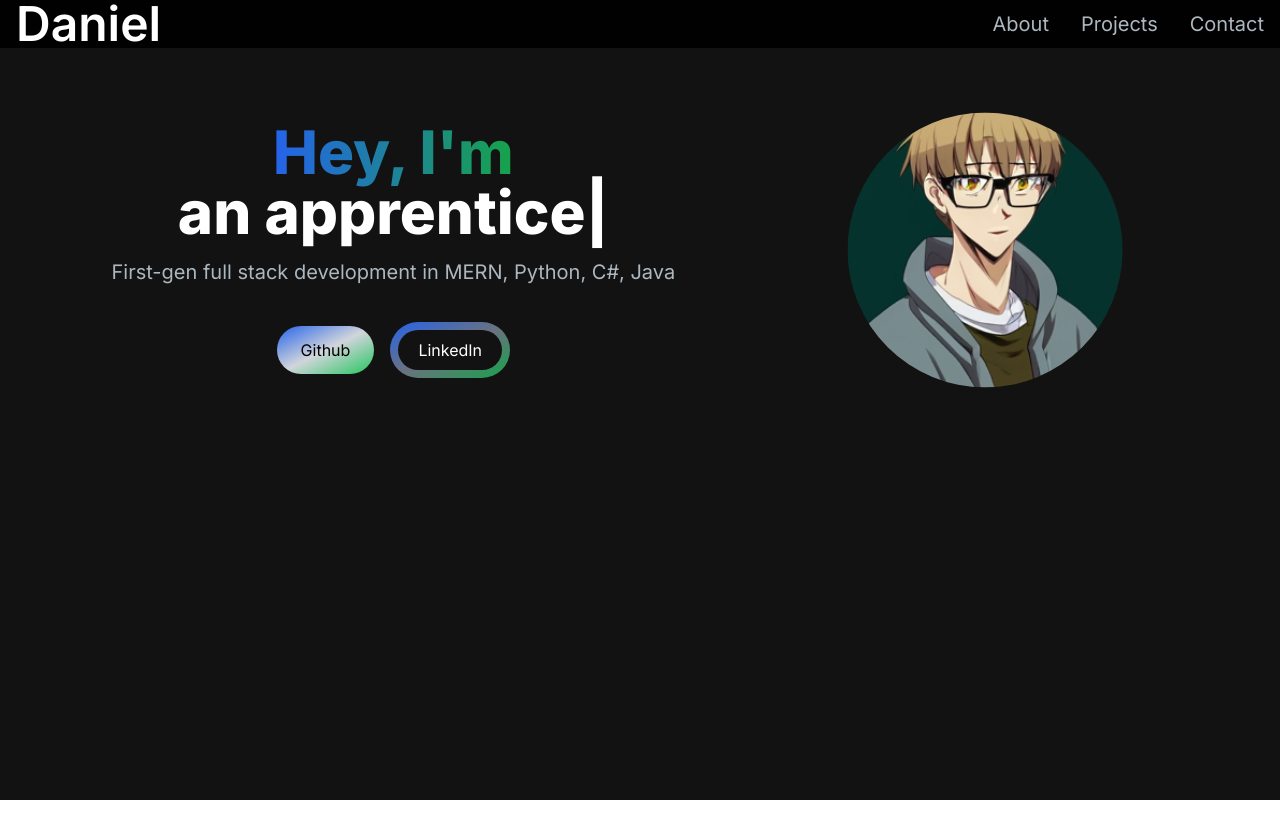
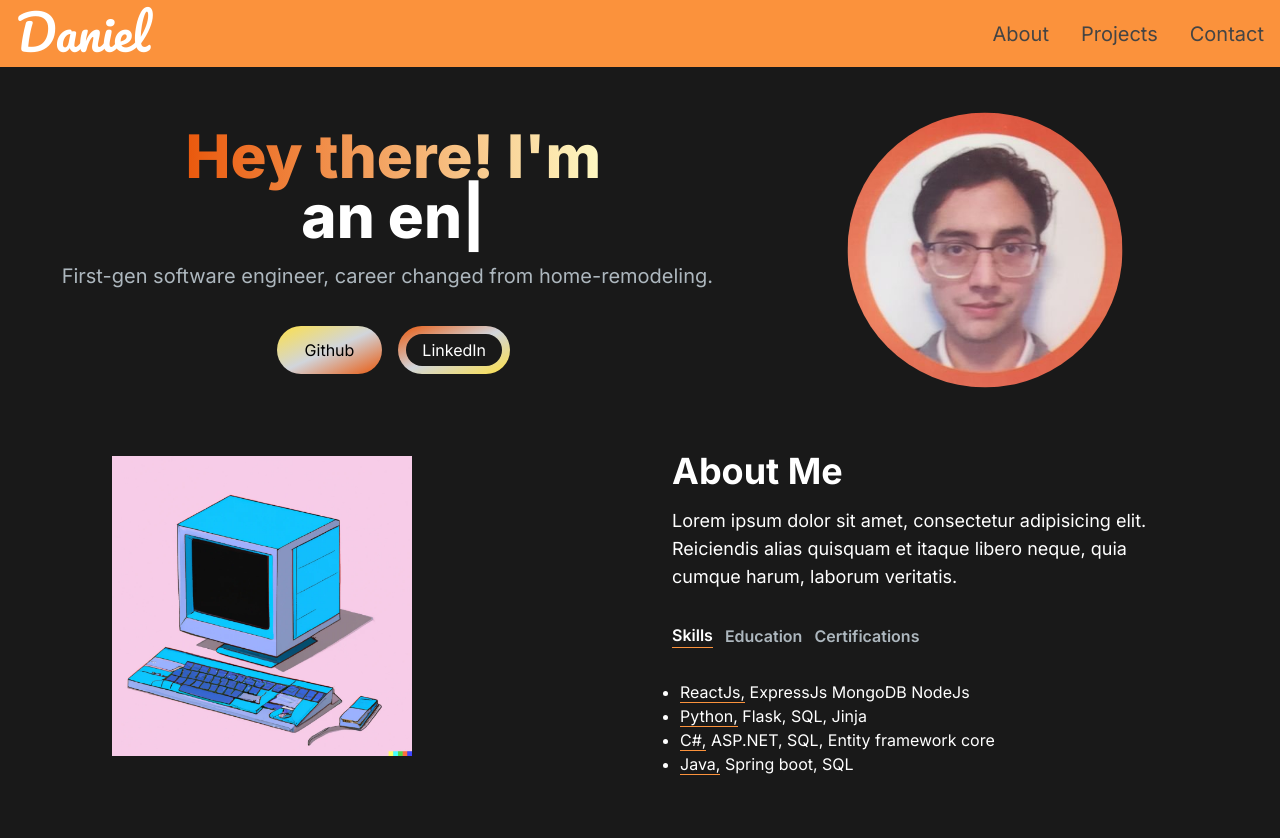
Before and after one commit to daniel-mar/portfolio-website, a Next.js app: page / in a window 1280 px wide. Shown: the top 838 px of the page. Before the commit the page ends 800 px from the top, so only its background shows below. Built offline with nearby package versions, Linux system fonts and the light colour scheme.

Commit message:
aboutme component, styling custom fonts, interactive sections (tabbuttons component), new images, new title, menuoverlay component, projectsection component file

```diff
--- /dev/null
+++ b/src/app/components/AboutSection.jsx
@@ -0,0 +1,89 @@
+'use client';
+import React, { useTransition, useState } from 'react';
+import Image from 'next/image';
+import TabButton from './TabButton';
+
+const TAB_DATA = [
+    {
+        title: "Skills",
+        id: "skills",
+        content: (
+            <ul className='list-disc pl-2'>
+                <li><span className='border-b border-orange-400'>ReactJs,</span> ExpressJs MongoDB NodeJs</li>
+                <li><span className='border-b border-orange-400'>Python,</span> Flask, SQL, Jinja</li>
+                <li><span className='border-b border-orange-400'>C#,</span> ASP.NET, SQL, Entity framework core</li>
+                <li><span className='border-b border-orange-400'>Java,</span> Spring boot, SQL</li>
+            </ul>
+        )
+    },
+    {
+        title: "Education",
+        id: "education",
+        content: (
+            <ul className='list-disc pl-2'>
+                <li>Coding Dojo</li>
+                <li>Hackbright Academy</li>
+                <li>A.A.s in Information Technology</li>
+            </ul>
+        )
+    },
+    {
+        title: "Certifications",
+        id: "certifications",
+        content: (
+            <ul className='list-disc pl-2'>
+                <li>Google Professional Data Analytics</li>
+                <li>DOL Apprenticeship at Microsoft</li>
+            </ul>
+        )
+    },
+]
+
+const AboutSection = () => {
+
+    const [tab, setTab] = useState("skills");
+    const [isPending, startTransition] = useTransition();
+
+    const handleTabChange = (id) => {
+        startTransition(() => {
+            setTab(id);
+        });
+    };
+
+  return (
+    <section className='text-white'>
+        <div className='md:grid md:grid-cols-2 gap-8 items-center py-8 px-4 xl:gap-16 sm:py-16 xl:px-16'>
+            <Image className='mb-4' src="/images/about-computer.jpg" width={300} height={300} />
+            <div className='mt-4 md:mt-0 text-left flex flex-col h-full justify-start'>
+                <h2 className='text-4xl font-bold text-white mb-4'>About Me</h2>
+                <p className='text-base lg:text-lg'>Lorem ipsum dolor sit amet, consectetur adipisicing elit. Reiciendis alias quisquam et itaque libero neque, quia cumque harum, laborum veritatis.</p>
+                <div className='flex flex-row mt-8'>
+                    <TabButton
+                        selectTab={() => handleTabChange("skills")}
+                        active={tab === "skills"}>
+                        {" "}
+                        Skills{" "}
+                    </TabButton>
+                    <TabButton
+                        selectTab={() => handleTabChange("education")}
+                        active={tab === "education"}>
+                        {" "}
+                        Education{" "}
+                    </TabButton>
+                    <TabButton
+                        selectTab={() => handleTabChange("certifications")}
+                        active={tab === "certifications"}>
+                        {" "}
+                        Certifications{" "}
+                    </TabButton>
+                </div>
+                <div className='mt-8'>
+                    {TAB_DATA.find((t) => t.id === tab).content}
+                </div>
+            </div>
+        </div>
+    </section>
+  )
+}
+
+export default AboutSection
--- a/src/app/components/HeroSection.jsx
+++ b/src/app/components/HeroSection.jsx
@@ -10,40 +10,38 @@ const HeroSection = () => {
         <div className="grid grid-cols-1 sm:grid-cols-12">
             <div className="col-span-7 place-self-center text-center">
                 <h1 className="text-white mb-4 text-4xl sm:text-5xl lg:text-6xl font-extrabold">
-                        <span className='text-transparent bg-clip-text bg-gradient-to-r from-blue-600 to-green-600'>Hey, I'm {""}
+                        <span className='text-transparent bg-clip-text bg-gradient-to-r from-orange-600 to-yellow-100'>Hey there! I'm {""}
                         </span>
                         <br></br>
                     <TypeAnimation
                         sequence={[
                             // Same substring at the start will only be typed out once, initially
-                            'Daniel',
+                            'a full stack dev',
                             1000, // wait 1s before replacing "Mice" with "Hamsters"
                             'an engineer',
-                            1000,
-                            'an apprentice',
                             1000,
                             'a tinkerer',
                             1000
                         ]}
                         wrapper="span"
-                        speed={20}
+                        speed={27}
                         repeat={Infinity}
                         />
                 </h1>
-                <p className='text-[#ADB7BE] sm:text-lg mb-6 lg:text-xl'>
-                    First-gen full stack development in MERN, Python, C#, Java
+                <p className='text-[#ADB7BE] sm:text-lg mb-6 lg:text-xl sm:mr-3'>
+                    First-gen software engineer, career changed from home-remodeling.
                 </p>
                 <div>
-                    <button className='px-6 py-3 rounded-full mr-4 w-full sm:w-fit bg-white hover:bg-slate-200 text-black bg-gradient-to-br from-blue-600 via-gray-300 to-green-500'>Github</button>
-                    <button className='px-2 py-2 rounded-full w-full sm:w-fit bg-transparent hover:bg-slate-800 text-white mt-3 bg-gradient-to-br from-blue-600 via-gray-500 to-green-600'>
-                        <span className='block bg-[#121212] hover:bg-slate-800 rounded-full px-5 py-2'>LinkedIn</span>
+                    <button className='px-7 py-3 rounded-full mr-4 w-full sm:w-fit bg-white hover:bg-slate-200 text-black bg-gradient-to-br from-yellow-300 via-gray-300 to-orange-600'>Github</button>
+                    <button className='px-2 py-2 rounded-full w-full sm:w-fit bg-transparent hover:bg-slate-800 text-white mt-3 bg-gradient-to-br from-orange-600 via-gray-300 to-yellow-300'>
+                        <span className='block bg-[#191919] hover:bg-slate-800 rounded-full px-4 py-1'>LinkedIn</span>
                         </button>
                 </div>
             </div>
             <div className="col-span-5 place-self-center mt-4 lg:mt-0">
-                <div className="rounded-full bg-[#181818] w-[250px] h-[250px] lg:w-[275px] lg:h-[275px] relative">
+                <div className="rounded-full bg-[#191919] w-[250px] h-[250px] lg:w-[275px] lg:h-[275px] relative">
                     <Image
-                        src="/images/portrait.png"
+                        src="/images/portfolio-me.jpg"
                         alt="hero image"
                         className="rounded-full absolute transform -translate-x-1/2 -translate-y-1/2 top-1/2 left-1/2"
                         width={300}
--- /dev/null
+++ b/src/app/components/MenuOverlay.jsx
@@ -0,0 +1,18 @@
+import React from 'react'
+import Navlink from './Navlink'
+
+// Menu Overlay for mobile devices
+// Similar to Navlink, as columns.
+const MenuOverlay = ({ links }) => {
+  return (
+    <ul className='flex flex-col py-4 items-center'>
+        {links.map((link, index) => (
+            <li key={index}>
+                <Navlink href={link.path} title={link.title} />
+            </li>
+        ))}
+    </ul>
+  )
+}
+
+export default MenuOverlay
--- a/src/app/components/Navbar.jsx
+++ b/src/app/components/Navbar.jsx
@@ -3,6 +3,9 @@ import React, {useState} from 'react';
 import Link from 'next/link';
 import Navlink from './Navlink';
 import { Bars3Icon, XMarkIcon } from "@heroicons/react/24/solid";
+import MenuOverlay from './MenuOverlay';
+// Google Font
+import { Pacifico } from 'next/font/google';
 
 const navLinks = [
     {
@@ -19,21 +22,27 @@ const navLinks = [
     }
 ]
 
+// Google Font
+const pacifico = Pacifico({
+    weight: '400',
+    subsets: ['latin'],
+})
+
 const Navbar = () => {
     const [navbarOpen, setNavbarOpen] = useState(false);
 
   return (
-    <nav className='fixed top-0 left-0 right-0 z-10 bg-[#000000] bg-opacity-90'>
-        <div className='flex flex-wrap items-center justify-between mx-auto px-4'>
-            <Link href="/" className="text-2xl md:text-5xl text-white font-semibold">Daniel</Link>
+    <nav className='fixed top-0 left-0 right-0 z-10 bg-orange-400 bg-opacity-100'>
+        <div className='flex flex-wrap items-center justify-between mx-auto px-4 py-2'>
+            <Link href="/" className="text-2xl md:text-5xl text-white font-semibold md:hover:drop-shadow-md header-text"><span className={pacifico.className}>Daniel</span></Link>
             <div className="mobile-menu block md:hidden">
                 {
-                    navbarOpen ? (
-                        <button className='flex items-center px-3 py-2 border rounded border-slate-200 text-slate-200 hover:text-white hover:border-white'>
+                    !navbarOpen ? (
+                        <button onClick={() => setNavbarOpen(true)} className='flex items-center px-3 py-2 border rounded border-slate-00 text-slate-200 hover:text-white hover:border-white'>
                             <Bars3Icon className='h-5 w-5' />
                         </button>
                      ) : (
-                        <button className='flex items-center px-3 py-2 border rounded border-slate-200 text-slate-200 hover:text-white hover:border-white'>
+                        <button onClick={() => setNavbarOpen(false)} className='flex items-center px-3 py-2 border rounded border-slate-200 text-slate-200 hover:text-white hover:border-white'>
                             <XMarkIcon className='h-5 w-5' />
 
                         </button>
@@ -52,6 +61,7 @@ const Navbar = () => {
                 </ul>
             </div>
         </div>
+        {navbarOpen ? <MenuOverlay links={navLinks} /> : null }
     </nav>
   )
 };
--- a/src/app/components/Navlink.jsx
+++ b/src/app/components/Navlink.jsx
@@ -2,7 +2,7 @@ import Link from 'next/link';
 
 const Navlink = ({ href, title }) => {
     return (
-        <Link href={href} className='block py-2 pl-3 pr-4 text-[#ADB7BE] sm:text-xl rounded md:p-0 hover:text-white'>
+        <Link href={href} className='block py-2 pl-3 pr-4 text-[#444444] sm:text-xl rounded md:p-0 hover:text-white md:hover:shadow-sm'>
             {title}
         </Link>
     )
--- /dev/null
+++ b/src/app/components/ProjectSection.jsx
@@ -0,0 +1,9 @@
+import React from 'react'
+
+const ProjectSection = () => {
+  return (
+        <div>Projects</div>
+    )
+}
+
+export default ProjectSection;
--- /dev/null
+++ b/src/app/components/TabButton.jsx
@@ -0,0 +1,16 @@
+import React from 'react'
+
+const TabButton = ({ active, selectTab, children }) => {
+
+    const buttonClasses = active ? 'text-white border-b border-orange-400' : 'text-[#ADB7BE]'
+
+  return (
+    <button onClick={selectTab}>
+        <p className={`mr-3 font-semibold hover:text-white ${buttonClasses}`}>
+            {children}
+        </p>
+    </button>
+    )
+}
+
+export default TabButton;
--- a/src/app/layout.js
+++ b/src/app/layout.js
@@ -4,7 +4,7 @@ import { Inter } from 'next/font/google'
 const inter = Inter({ subsets: ['latin'] })
 
 export const metadata = {
-  title: 'Create Next App',
+  title: 'Daniel Paiz',
   description: 'Generated by create next app',
 }
 
--- a/src/app/page.js
+++ b/src/app/page.js
@@ -1,12 +1,14 @@
 import HeroSection from "./components/HeroSection";
 import Navbar from "./components/Navbar";
+import AboutSection from "./components/AboutSection";
 
 export default function Home() {
   return (
-    <main className='flex min-h-screen flex-col bg-[#121212]'>
+    <main className='flex min-h-screen flex-col bg-[#191919]'>
         <Navbar />
       <div className ="container mx-auto px-12 py-4 mt-24">
         <HeroSection />
+        <AboutSection />
       </div>
     </main>
   )
```
Also changed, not shown: public/images/about-computer.jpg (added), public/images/portfolio-me.jpg (added).
